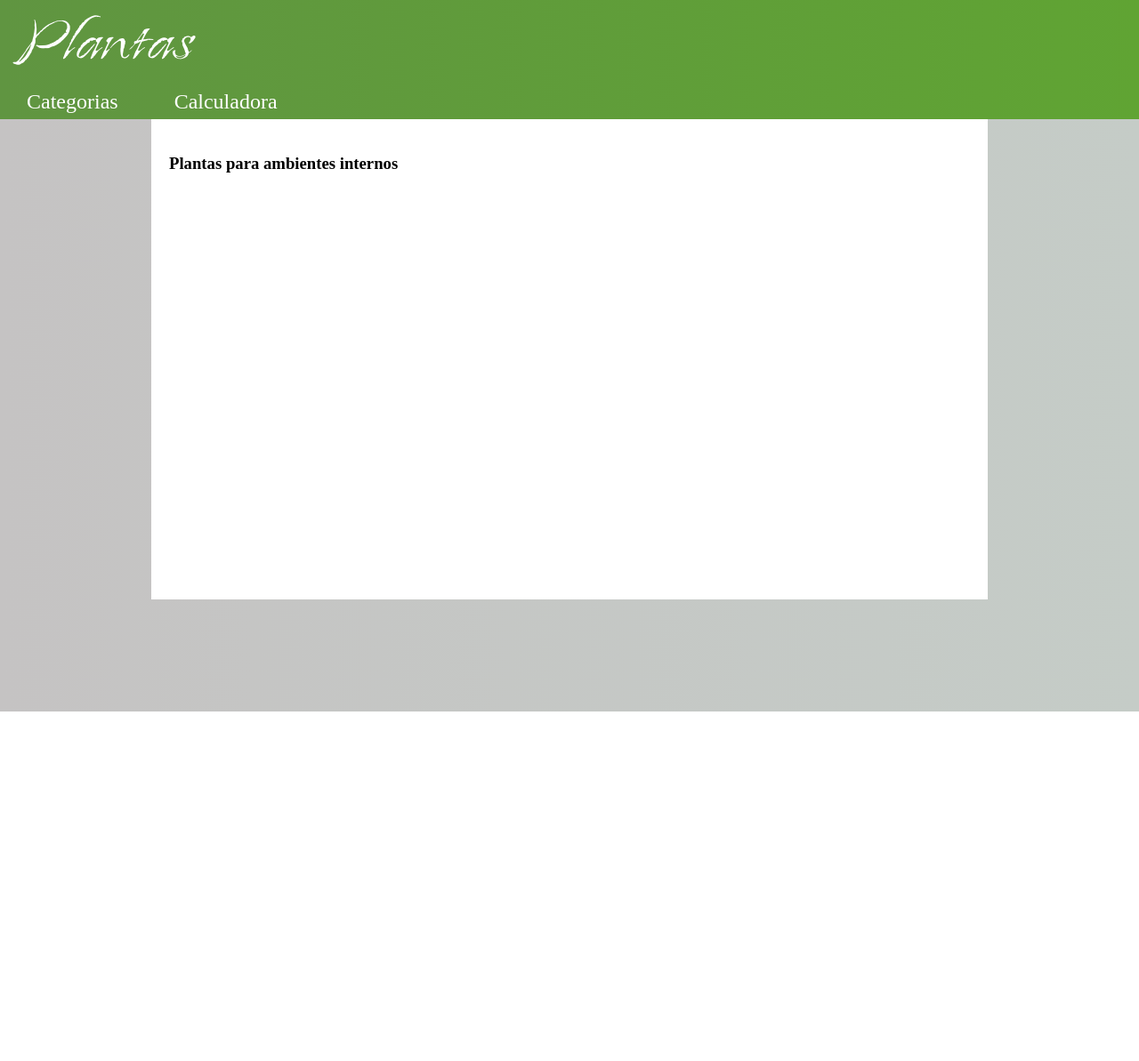
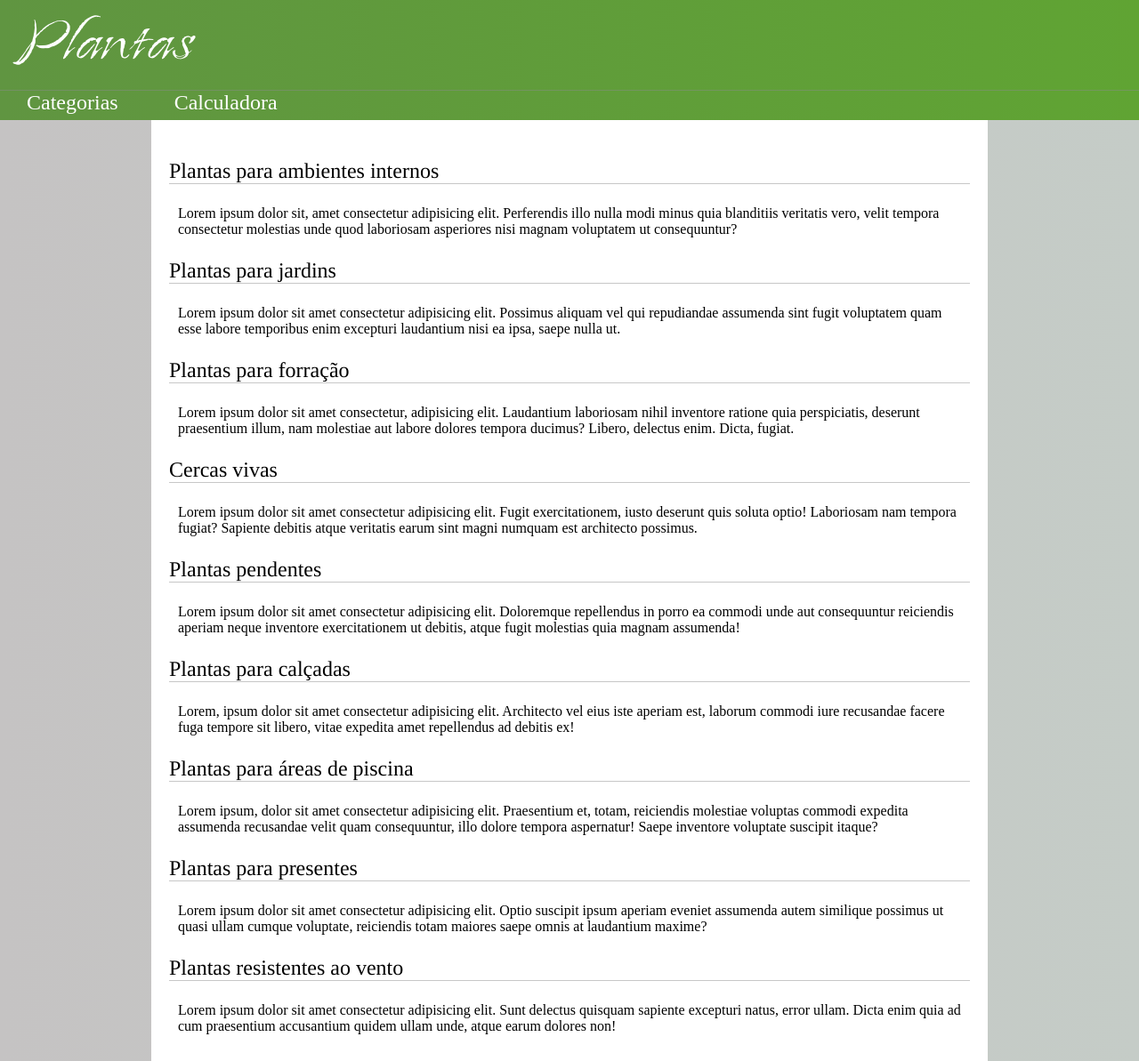
Before and after one commit to sosmarcos/Ordenador, a PHP site: page / in a window 1280 px wide. Shown: the whole page at 89% size. Before the commit the page ends 800 px from the top, so only its background shows below. Run offline with PHP 8.4, Linux system fonts and the light colour scheme; some web fonts are replaced.

Commit message:
Plantas Update

```diff
--- a/index.html
+++ b/index.html
@@ -18,6 +18,7 @@
         <ul id="navMenu">
             <li class="navItem"><div class="navItem" onclick="sectionExpand('plantas', 'internas')">Internas</div></li>
             <li class="navItem"><div class="navItem">Jardins</div></li>
+            <li class="navItem"><div class="navItem">Forração</div></li>
             <li class="navItem"><div class="navItem">Cercas vivas</div></li>
             <li class="navItem"><div class="navItem">Pendentes</div></li>
             <li class="navItem"><div class="navItem">Calçadas</div></li>
@@ -39,6 +40,75 @@
         <section id="plantas">
             <article id="internas">
                 <h1>Plantas para ambientes internos</h1>
+                <p>
+                    Lorem ipsum dolor sit, amet consectetur adipisicing elit.
+                    Perferendis illo nulla modi minus quia blanditiis veritatis vero,
+                    velit tempora consectetur molestias unde quod laboriosam asperiores nisi magnam voluptatem ut consequuntur?
+                </p>
+            </article>
+            <article id="jardins">
+                <h1>Plantas para jardins</h1>
+                <p>
+                    Lorem ipsum dolor sit amet consectetur adipisicing elit.
+                    Possimus aliquam vel qui repudiandae assumenda sint fugit voluptatem quam
+                    esse labore temporibus enim excepturi laudantium nisi ea ipsa, saepe nulla ut.
+                </p>
+            </article>
+            <article id="forracao">
+                <h1>Plantas para forração</h1>
+                <p>
+                    Lorem ipsum dolor sit amet consectetur, adipisicing elit.
+                    Laudantium laboriosam nihil inventore ratione quia perspiciatis,
+                    deserunt praesentium illum, nam molestiae aut labore dolores tempora ducimus? Libero, delectus enim. Dicta, fugiat.
+                </p>
+            </article>
+            <article id="cercas">
+                <h1>Cercas vivas</h1>
+                <p>
+                    Lorem ipsum dolor sit amet consectetur adipisicing elit.
+                    Fugit exercitationem, iusto deserunt quis soluta optio! Laboriosam nam tempora fugiat?
+                    Sapiente debitis atque veritatis earum sint magni numquam est architecto possimus.
+                </p>
+            </article>
+            <article id="pendentes">
+                <h1>Plantas pendentes</h1>
+                <p>
+                    Lorem ipsum dolor sit amet consectetur adipisicing elit.
+                    Doloremque repellendus in porro ea commodi unde aut consequuntur reiciendis aperiam
+                    neque inventore exercitationem ut debitis, atque fugit molestias quia magnam assumenda!
+                </p>
+            </article>
+            <article id="calcadas">
+                <h1>Plantas para calçadas</h1>
+                <p>
+                    Lorem, ipsum dolor sit amet consectetur adipisicing elit.
+                    Architecto vel eius iste aperiam est, laborum commodi iure recusandae facere fuga tempore sit libero,
+                    vitae expedita amet repellendus ad debitis ex!
+                </p>
+            </article>
+            <article id="piscinas">
+                <h1>Plantas para áreas de piscina</h1>
+                <p>
+                    Lorem ipsum, dolor sit amet consectetur adipisicing elit.
+                    Praesentium et, totam, reiciendis molestiae voluptas commodi expedita assumenda recusandae
+                    velit quam consequuntur, illo dolore tempora aspernatur! Saepe inventore voluptate suscipit itaque?
+                </p>
+            </article>
+            <article id="presentes">
+                <h1>Plantas para presentes</h1>
+                <p>
+                    Lorem ipsum dolor sit amet consectetur adipisicing elit.
+                    Optio suscipit ipsum aperiam eveniet assumenda autem similique possimus ut quasi ullam cumque voluptate,
+                    reiciendis totam maiores saepe omnis at laudantium maxime?
+                </p>
+            </article>
+            <article id="vento">
+                <h1>Plantas resistentes ao vento</h1>
+                <p>
+                    Lorem ipsum dolor sit amet consectetur adipisicing elit.
+                    Sunt delectus quisquam sapiente excepturi natus, error ullam.
+                    Dicta enim quia ad cum praesentium accusantium quidem ullam unde, atque earum dolores non!
+                </p>
             </article>
         </section>
     </main>
--- a/script.js
+++ b/script.js
@@ -42,5 +42,9 @@ function sectionExpand(section, article='') {
     var sect = window.document.getElementById(section)
     sect.style.display = 'block'
 
-    if (article)
+    if (article) {}
 }
+
+function sectionRetract() {
+
+}
--- a/style.css
+++ b/style.css
@@ -58,6 +58,12 @@ h1.cabeça {
     color: white;
     box-shadow: 0px 1px 1px #00000045;
     font: normal 5.5em 'island';
+}
+
+h1 {
+    font: normal 1.5em times;
+    border-bottom: solid 1px #8b8b8b7a;
+    text-align: justify;
 }
 
 ul {
```
Also changed, not shown: calculadora.html (deleted, +0 -38 lines), plantas_internas.html (deleted, +0 -35 lines).
